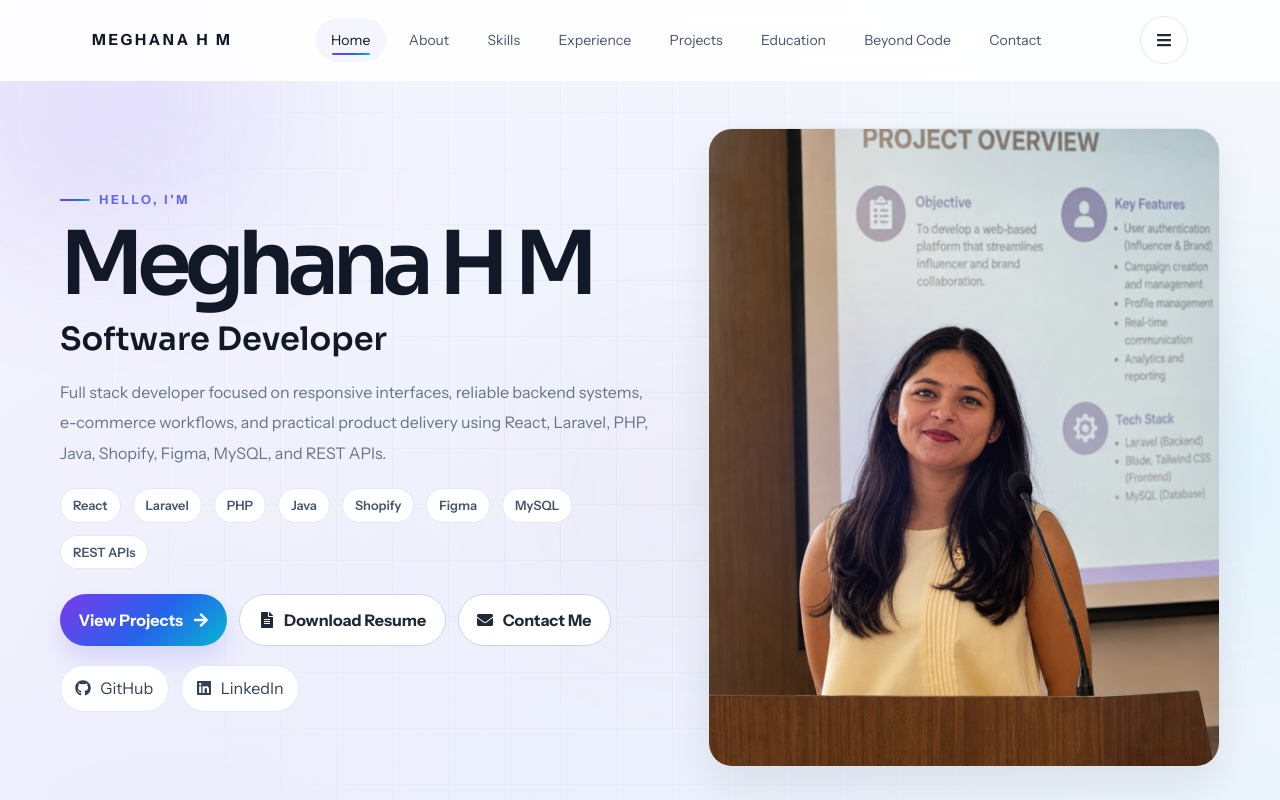
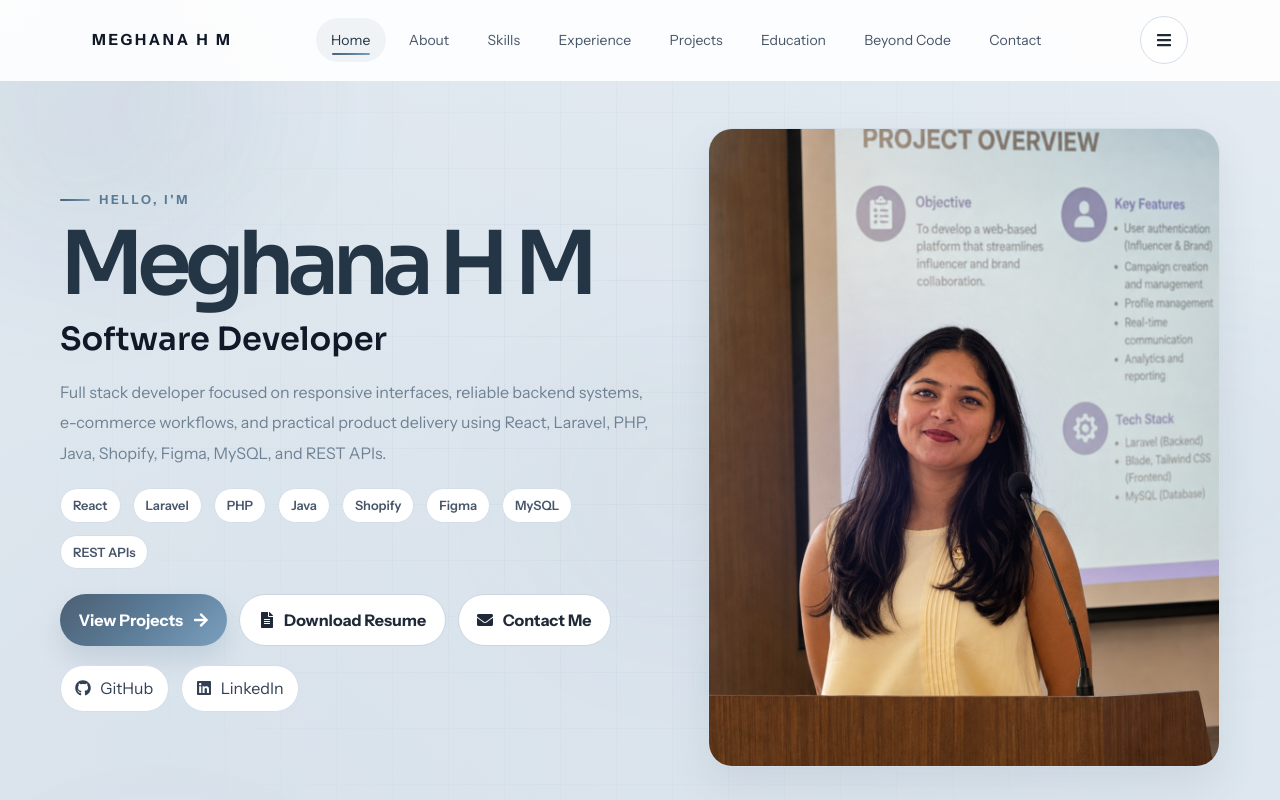
Before and after one commit to meghana13927/My-Portfolio, a React (Vite) app: page / in a window 1280 px wide. Shown: the top 800 px of the page. Built offline with nearby package versions, Linux system fonts and the light colour scheme.

Commit message:
update the project

```diff
--- a/src/index.css
+++ b/src/index.css
@@ -2,20 +2,20 @@
 @import "tailwindcss";
 
 :root {
-  --bg: #ffffff;
-  --bg-soft: #f8fafc;
-  --surface: #ffffff;
-  --surface-alt: #f8fafc;
-  --border: #e2e8f0;
-  --border-strong: #cbd5e1;
-  --heading: #111827;
-  --text: #334155;
-  --muted: #64748b;
-  --shadow: 0 18px 40px rgba(15, 23, 42, 0.08);
-  --shadow-hover: 0 24px 50px rgba(15, 23, 42, 0.12);
-  --gradient-primary: linear-gradient(135deg, #7c3aed 0%, #2563eb 55%, #06b6d4 100%);
-  --gradient-secondary: linear-gradient(135deg, #ec4899 0%, #8b5cf6 100%);
-  --gradient-warm: linear-gradient(135deg, #f97316 0%, #ec4899 100%);
+  --bg: #eef3f8;
+  --bg-soft: #e4ebf3;
+  --surface: #f9fbfd;
+  --surface-alt: #edf3f8;
+  --border: #d4dee8;
+  --border-strong: #b8c8d8;
+  --heading: #243646;
+  --text: #465c70;
+  --muted: #6f8294;
+  --shadow: 0 18px 40px rgba(59, 78, 97, 0.1);
+  --shadow-hover: 0 24px 50px rgba(59, 78, 97, 0.15);
+  --gradient-primary: linear-gradient(135deg, #4b5f73 0%, #5b7b96 48%, #7aa0bf 100%);
+  --gradient-secondary: linear-gradient(135deg, #617a90 0%, #7b96af 100%);
+  --gradient-warm: linear-gradient(135deg, #687d91 0%, #8ea6bd 100%);
 }
 
 html {
@@ -29,9 +29,9 @@ body {
   color: var(--text);
   font-family: "Instrument Sans", sans-serif;
   background:
-    radial-gradient(circle at 10% 10%, rgba(124, 58, 237, 0.08), transparent 24%),
-    radial-gradient(circle at 90% 12%, rgba(6, 182, 212, 0.07), transparent 24%),
-    linear-gradient(180deg, #ffffff 0%, #fcfdff 100%);
+    radial-gradient(circle at 10% 10%, rgba(91, 123, 150, 0.12), transparent 24%),
+    radial-gradient(circle at 90% 12%, rgba(122, 160, 191, 0.1), transparent 24%),
+    linear-gradient(180deg, #eef3f8 0%, #f7fafc 100%);
 }
 
 * {
@@ -55,7 +55,7 @@ button:focus-visible,
 input:focus-visible,
 select:focus-visible,
 textarea:focus-visible {
-  outline: 2px solid #2563eb;
+  outline: 2px solid #5b7b96;
   outline-offset: 3px;
 }
 
@@ -80,8 +80,8 @@ p {
 }
 
 ::selection {
-  background: rgba(99, 102, 241, 0.14);
-  color: #111827;
+  background: rgba(91, 123, 150, 0.18);
+  color: #243646;
 }
 
 .app-shell {
@@ -127,7 +127,7 @@ p {
   left: -5rem;
   width: 20rem;
   height: 20rem;
-  background: rgba(139, 92, 246, 0.45);
+  background: rgba(91, 123, 150, 0.32);
 }
 
 .app-backdrop-orb-cyan {
@@ -135,7 +135,7 @@ p {
   right: -5rem;
   width: 18rem;
   height: 18rem;
-  background: rgba(34, 211, 238, 0.28);
+  background: rgba(122, 160, 191, 0.24);
 }
 
 .app-backdrop-orb-pink {
@@ -143,7 +143,7 @@ p {
   left: 42%;
   width: 18rem;
   height: 18rem;
-  background: rgba(244, 114, 182, 0.18);
+  background: rgba(115, 135, 154, 0.18);
 }
 
 .site-shell {
@@ -171,19 +171,19 @@ p {
 
 .section-accent-hero::before,
 .section-accent-contact::before {
-  background: rgba(99, 102, 241, 0.38);
+  background: rgba(91, 123, 150, 0.28);
 }
 
 .section-accent-cyan::before {
-  background: rgba(6, 182, 212, 0.24);
+  background: rgba(122, 160, 191, 0.2);
 }
 
 .section-accent-skills::before {
-  background: rgba(139, 92, 246, 0.2);
+  background: rgba(97, 122, 144, 0.18);
 }
 
 .section-accent-beyond::before {
-  background: rgba(236, 72, 153, 0.2);
+  background: rgba(142, 166, 189, 0.18);
 }
 
 .section-heading {
@@ -202,7 +202,7 @@ p {
   display: inline-flex;
   align-items: center;
   gap: 0.55rem;
-  color: #6366f1;
+  color: #5b7b96;
   font-size: 0.78rem;
   font-weight: 700;
   letter-spacing: 0.22em;
@@ -277,8 +277,8 @@ p {
 .build-card h3:hover,
 .skill-category-card h3:hover {
   transform: translateY(-2px);
-  color: #0f172a;
-  text-shadow: 0 10px 22px rgba(37, 99, 235, 0.1);
+  color: #243646;
+  text-shadow: 0 10px 22px rgba(91, 123, 150, 0.12);
 }
 
 .section-heading h2:hover::after,
@@ -326,7 +326,7 @@ p {
 .button-primary {
   color: #fff;
   background: var(--gradient-primary);
-  box-shadow: 0 14px 24px rgba(99, 102, 241, 0.18);
+  box-shadow: 0 14px 24px rgba(91, 123, 150, 0.18);
 }
 
 .button-secondary {
@@ -345,8 +345,8 @@ p {
 }
 
 .button-secondary:hover {
-  border-color: #a5b4fc;
-  box-shadow: 0 14px 24px rgba(99, 102, 241, 0.08);
+  border-color: #8ea6bd;
+  box-shadow: 0 14px 24px rgba(91, 123, 150, 0.1);
 }
 
 .reference-navbar {
@@ -398,8 +398,8 @@ p {
 
 .reference-nav-link:hover,
 .reference-nav-link-active {
-  color: #111827;
-  background: rgba(99, 102, 241, 0.06);
+  color: #243646;
+  background: rgba(91, 123, 150, 0.08);
 }
 
 .reference-nav-link:hover::after,
```
